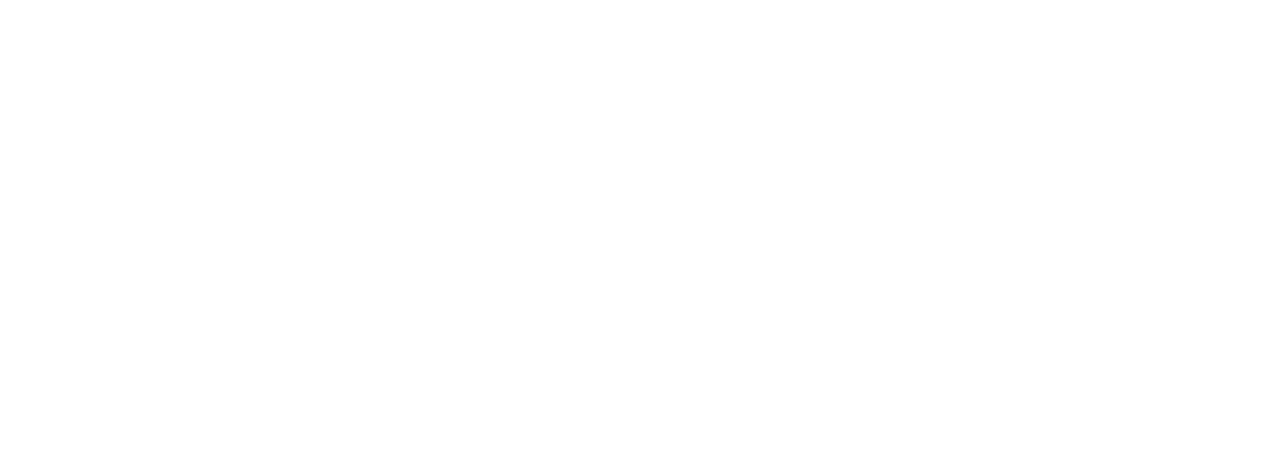
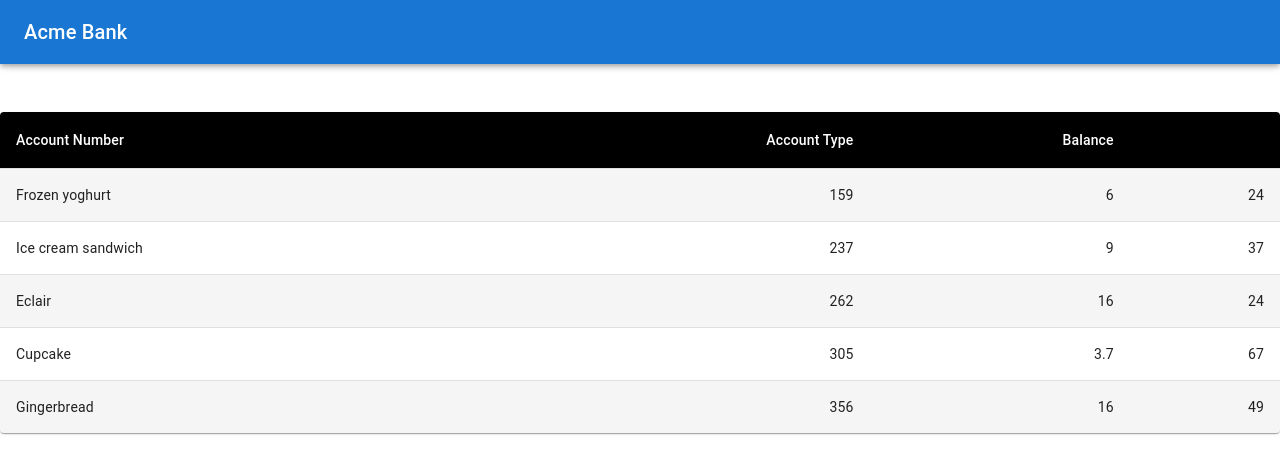
Before and after one commit to williammabotjadev/acme-bank, a React (Create React App) app: page / in a window 1280 px wide. Shown: the top 474 px of the page. Built offline with nearby package versions, Linux system fonts and the light colour scheme.

Commit message:
table cells, cols

```diff
--- a/package.json
+++ b/package.json
@@ -3,9 +3,13 @@
   "version": "0.1.0",
   "private": true,
   "dependencies": {
+    "@emotion/react": "^11.10.5",
+    "@emotion/styled": "^11.10.5",
+    "@mui/material": "^5.10.15",
     "@testing-library/jest-dom": "^5.16.5",
     "@testing-library/react": "^13.4.0",
     "@testing-library/user-event": "^13.5.0",
+    "axios": "^1.1.3",
     "react": "^18.2.0",
     "react-dom": "^18.2.0",
     "react-scripts": "5.0.1",
--- a/src/App.js
+++ b/src/App.js
@@ -1,8 +1,12 @@
 import React from 'react';
+import Header from './components/Header';
+import AccountsList from './components/AccountsList';
 
 function App() {
   return (
       <>
+        <Header />
+        <AccountsList />
       </>
   );
 }
--- a/src/components/AccountsList.js
+++ b/src/components/AccountsList.js
@@ -0,0 +1,70 @@
+import * as React from 'react';
+import { styled } from '@mui/material/styles';
+import Table from '@mui/material/Table';
+import TableBody from '@mui/material/TableBody';
+import TableCell, { tableCellClasses } from '@mui/material/TableCell';
+import TableContainer from '@mui/material/TableContainer';
+import TableHead from '@mui/material/TableHead';
+import TableRow from '@mui/material/TableRow';
+import Paper from '@mui/material/Paper';
+
+const StyledTableCell = styled(TableCell)(({ theme }) => ({
+  [`&.${tableCellClasses.head}`]: {
+    backgroundColor: theme.palette.common.black,
+    color: theme.palette.common.white,
+  },
+  [`&.${tableCellClasses.body}`]: {
+    fontSize: 14,
+  },
+}));
+
+const StyledTableRow = styled(TableRow)(({ theme }) => ({
+  '&:nth-of-type(odd)': {
+    backgroundColor: theme.palette.action.hover,
+  },
+  // hide last border
+  '&:last-child td, &:last-child th': {
+    border: 0,
+  },
+}));
+
+function createData(name, calories, fat, carbs, protein) {
+  return { name, calories, fat, carbs, protein };
+}
+
+const rows = [
+  createData('Frozen yoghurt', 159, 6.0, 24, 4.0),
+  createData('Ice cream sandwich', 237, 9.0, 37, 4.3),
+  createData('Eclair', 262, 16.0, 24, 6.0),
+  createData('Cupcake', 305, 3.7, 67, 4.3),
+  createData('Gingerbread', 356, 16.0, 49, 3.9),
+];
+
+export default function AccountsList() {
+  return (
+    <TableContainer component={Paper}>
+      <Table sx={{ minWidth: 700 }} aria-label="customized table">
+        <TableHead>
+          <TableRow>
+            <StyledTableCell>Account Number</StyledTableCell>
+            <StyledTableCell align="right">Account Type</StyledTableCell>
+            <StyledTableCell align="right">Balance</StyledTableCell>
+            <StyledTableCell align="right"></StyledTableCell>
+          </TableRow>
+        </TableHead>
+        <TableBody>
+          {rows.map((row) => (
+            <StyledTableRow key={row.name}>
+              <StyledTableCell component="th" scope="row">
+                {row.name}
+              </StyledTableCell>
+              <StyledTableCell align="right">{row.calories}</StyledTableCell>
+              <StyledTableCell align="right">{row.fat}</StyledTableCell>
+              <StyledTableCell align="right">{row.carbs}</StyledTableCell>
+            </StyledTableRow>
+          ))}
+        </TableBody>
+      </Table>
+    </TableContainer>
+  );
+}
--- a/src/components/Header.js
+++ b/src/components/Header.js
@@ -1 +1,87 @@
 import * as React from 'react';
+import PropTypes from 'prop-types';
+import AppBar from '@mui/material/AppBar';
+import Box from '@mui/material/Box';
+import Divider from '@mui/material/Divider';
+import Drawer from '@mui/material/Drawer';
+import IconButton from '@mui/material/IconButton';
+import List from '@mui/material/List';
+import ListItem from '@mui/material/ListItem';
+import ListItemButton from '@mui/material/ListItemButton';
+import ListItemText from '@mui/material/ListItemText';
+import MenuIcon from '@mui/material/Menu';
+import Toolbar from '@mui/material/Toolbar';
+import Typography from '@mui/material/Typography';
+import Button from '@mui/material/Button';
+
+const drawerWidth = 240;
+
+function Header(props) {
+  const { window } = props;
+  const [mobileOpen, setMobileOpen] = React.useState(false);
+
+  const handleDrawerToggle = () => {
+    setMobileOpen(!mobileOpen);
+  };
+
+  const drawer = (
+    <Box onClick={handleDrawerToggle} sx={{ textAlign: 'center' }}>
+      <Typography variant="h6" sx={{ my: 2 }}>
+        Acme Bank
+      </Typography>
+      <Divider />
+    </Box>
+  );
+
+  const container = window !== undefined ? () => window().document.body : undefined;
+
+  return (
+    <Box sx={{ display: 'flex' }}>
+      <AppBar component="nav">
+        <Toolbar>
+          <IconButton
+            color="inherit"
+            aria-label="open drawer"
+            edge="start"
+            onClick={handleDrawerToggle}
+            sx={{ mr: 2, display: { sm: 'none' } }}
+          >
+            <MenuIcon />
+          </IconButton>
+          <Typography
+            variant="h6"
+            component="div"
+            sx={{ flexGrow: 1, display: { xs: 'none', sm: 'block' } }}
+          >
+            Acme Bank
+          </Typography>
+          <Box sx={{ display: { xs: 'none', sm: 'block' } }}>
+
+          </Box>
+        </Toolbar>
+      </AppBar>
+      <Box component="nav">
+        <Drawer
+          container={container}
+          variant="temporary"
+          open={mobileOpen}
+          onClose={handleDrawerToggle}
+          ModalProps={{
+            keepMounted: true, // Better open performance on mobile.
+          }}
+          sx={{
+            display: { xs: 'block', sm: 'none' },
+            '& .MuiDrawer-paper': { boxSizing: 'border-box', width: drawerWidth },
+          }}
+        >
+          {drawer}
+        </Drawer>
+      </Box>
+      <Box component="main" sx={{ p: 3 }}>
+        <Toolbar />
+      </Box>
+    </Box>
+  );
+}
+
+export default Header;
```
Also changed, not shown: 2 other files (tests, documents, lock files or other folders).
